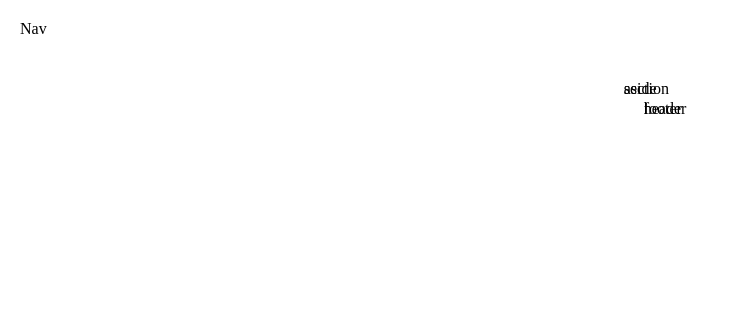
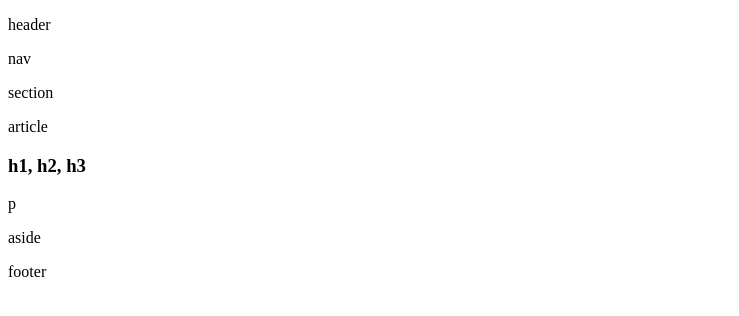
Before and after one commit to kamueller2/HW-Wireframe, a plain HTML site: page index.html in a window 1280 px wide. Shown: the whole page, without its empty margins (0-739 px from the left). Drawn offline with Linux system fonts and the light colour scheme.

Commit message:
updated wireframe with nesting in index.html

```diff
--- a/index.html
+++ b/index.html
@@ -1,54 +1,45 @@
 <!DOCTYPE html>
-<html>
-    <head>
-      <meta charset="utf-8">
+<html lang="en">
 
-      <title>Wireframe</title>
+<head>
+    <meta charset="UTF-8">
+    <title>Building a Wireframe</title>
 
-    </head>
+    <link rel="stylesheet" type="text/css" href="style.css">
+</head>
 
-<style>
-    body {
-        display: grid;
-        grid-template-areas:
-        "header header"
-        "nav nav"
-        "section aside"
-        "footer";
-    grid-template-rows: 60px;
-    grid-template-columns: 30px;
-    grid-gap: 10px;
-    height: 100px;
-    margin: 0;
-    }
+<body>
+    <header>
+        <p>header</p>
+    </header>
 
-header, nav, footer {
-    padding: 20px;
-}
-#pageHeader {
-    grid-area: header;
-}
-#pageFooter {
-    grid-area: footer;
-}
-#nav {
-    grid-area: topNav;
-}
-#section {
-    grid-area: section;
-}
-#aside {
-    grid-area: aside;
-}
+    <nav>
+        <p>nav</p>
+    </nav>
 
-</style>
-<body>
-  <header id="pageHeader">header</header>
-  <nav id="topNav">Nav</nav>
-  <section id="section">section</section>
-  <aside id="aside">aside</aside>
-  <footer id="pageFooter">footer</footer>
+    <section>
+        <heading>
+            <p>section</p>
+        </heading>
+        <article>
+            <heading>article</heading>
+            <h1>h1, h2, h3</h1>
+            <p>p</p>
+        </article>
+    </section>
+
+    <aside>
+        <heading>
+            <p>aside</p>
+        </heading>
+    </aside>
+
+    <div class="no float"></div>
+
+    <footer>
+        <p>footer</p>
+    </footer>
+
 </body>
 
-
 </html>
```
